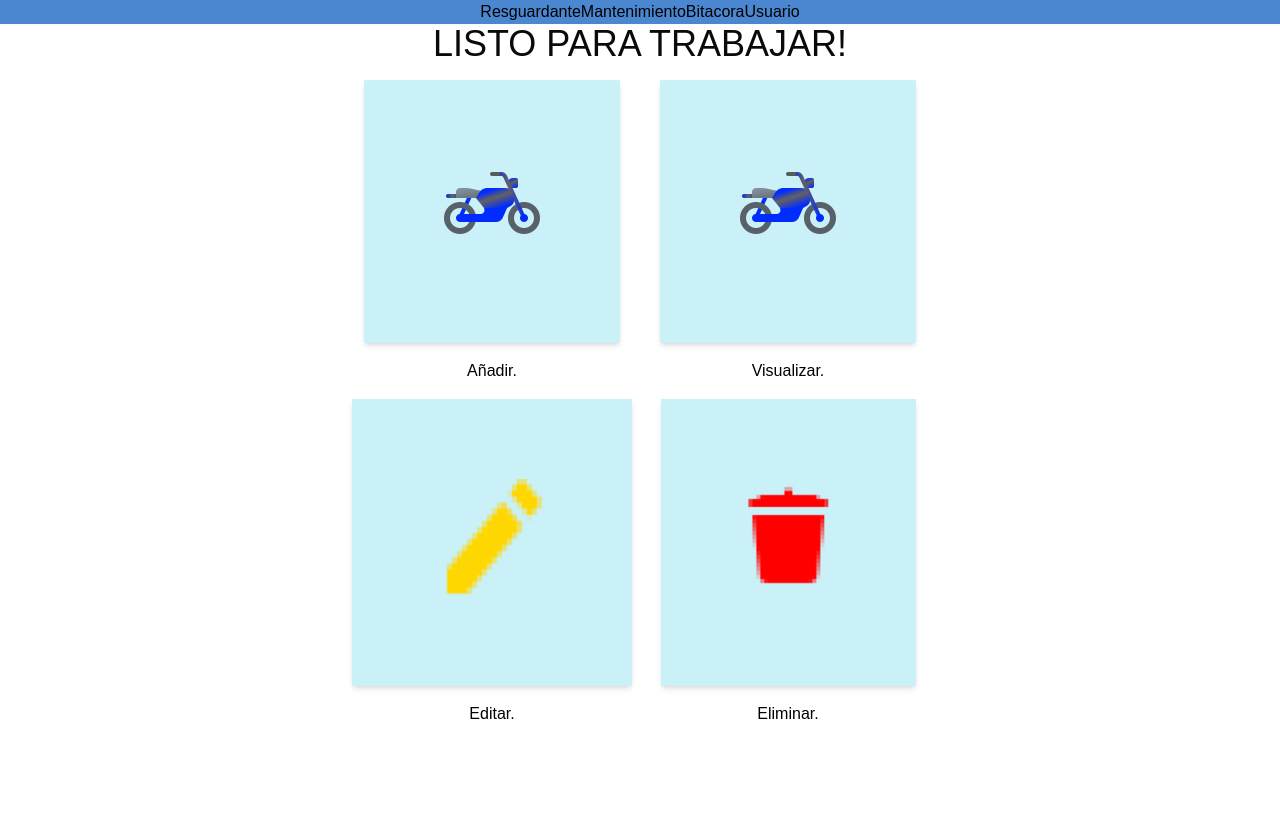
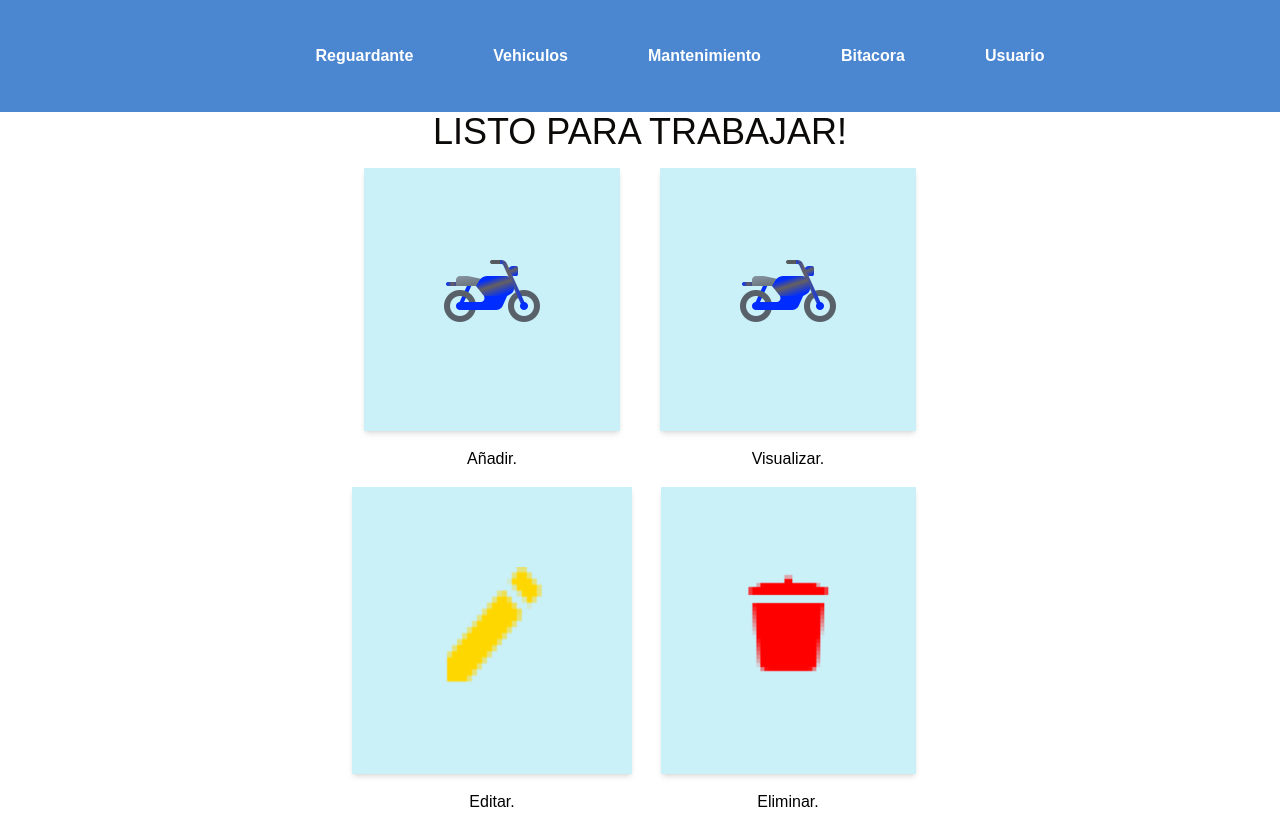
Before and after one commit to Esparrago23/Luputechno, a React (Vite) app: page /Vehicules in a window 1280 px wide. Built offline with nearby package versions, Linux system fonts and the light colour scheme.

Commit message:
Listo Vista Arreglada

```diff
--- a/src/components/atoms/Button.jsx
+++ b/src/components/atoms/Button.jsx
@@ -1,6 +1,6 @@
-function Button({title,onClick}) {
+function Button({title,onClick,className}) {
     return(
-        <button onClick={onClick}>{title}</button>
+        <button className={className} onClick={onClick}>{title}</button>
     );
 }
 export default Button
--- a/src/components/atoms/ElementoFormulario.jsx
+++ b/src/components/atoms/ElementoFormulario.jsx
@@ -5,14 +5,10 @@ import Input from './Input'
 function ElementoFormulario({type, placeholder, text, value}) {
     return (
         <div className='flex flex-row m-3 h-15'>
-        <Label className = "m-2 font-bold  bg-azulIntegrador rounded-full p-5 w-80  text-white" text={text}></Label>
+        <Label className = "m-2 font-bold  bg-azulIntegrador rounded-full p-5 w-80  text-white p" text={text}></Label>
         <Input type={type} placeholder={placeholder} value = {value}></Input>
         </div>
     )
 }
 
 export default ElementoFormulario
-
-
-
-//? GG
--- a/src/components/atoms/Input.jsx
+++ b/src/components/atoms/Input.jsx
@@ -2,7 +2,10 @@
 
 function Input(props,{Children}) {
     return(
-        <input type={props.type} placeholder={props.placeholder} value={props.value} >{Children}</input>
+        <input type={props.type}
+        placeholder={props.placeholder}
+        value={props.value} className="block w-full px-3 py-2 mt-1 bg-white border rounded-full shadow-sm border-slate-300 placeholder-slate-400 focus:outline-none focus:border-sky-500 focus:ring-sky-500 sm:text-sm focus:ring-1"
+        ></input>
     )
 }
 export default Input
--- a/src/components/atoms/Label.jsx
+++ b/src/components/atoms/Label.jsx
@@ -1,6 +1,6 @@
 function Label(props) {
     return(
-        <label>{props.text}</label>
+        <label className={props.className}>{props.text}</label>
     );
 }
 export default Label
--- a/src/components/molecules/Eliminar.jsx
+++ b/src/components/molecules/Eliminar.jsx
@@ -1,9 +1,10 @@
 import Input from "../atoms/Input";
+import Label from "../atoms/Label";
 function Eliminar({ title, type, placeholder,onInputChange}) {
   return (
     <div>
       <div>
-        <h2>{title}</h2>
+        <Label>{title}</Label>
       </div>
       <div>
         <Input type={type} placeholder={placeholder} onChange={onInputChange}/>
--- a/src/components/molecules/navbar.jsx
+++ b/src/components/molecules/navbar.jsx
@@ -1,27 +1,24 @@
 import { useNavigate } from "react-router-dom";
 import Button from "../atoms/Button";
-import VehicleDropdown from "../molecules/VehicleDropdown";
 
 function Navbar() {
   const navigate = useNavigate();
 
-  const handlerClick = (route) => {
-    navigate(route);
+  const handlerClick = (e) => {
+    navigate("/");
   };
-
   return (
     <div className="bg-azulIntegrador">
-      <nav className="flex justify-center">
-        <ul className="flex flex-row">
-          <li><Button className="w-full py-1 m-10 font-bold text-white" title={"Resguardante"} ></Button></li>
-          <li><VehicleDropdown /></li>
-          <li><Button className="w-full py-1 m-10 font-bold text-white" title={"Mantenimiento"} ></Button></li>
-          <li><Button className="w-full py-1 m-10 font-bold text-white" title={"Bitacora"} ></Button></li>
-          <li><Button className="w-full py-1 m-10 font-bold text-white" title={"Usuario"}></Button></li>
+      <nav className="flex justify-center ...">
+        <ul className="flex flex-row ...">
+          <li><Button className="w-full py-1 text-white font-bold m-10" title={"Reguardante"}></Button></li>
+          <li><Button className="w-full py-1 text-white font-bold m-10" title={"Vehiculos"}></Button></li>
+          <li><Button className="w-full py-1 text-white font-bold m-10" title={"Mantenimiento"}></Button></li>
+          <li><Button className="w-full py-1 text-white font-bold m-10" title={"Bitacora"}></Button></li>
+          <li><Button className="w-full py-1 text-white font-bold m-10" title={"Usuario"}></Button></li>
         </ul>
       </nav>
     </div>
   );
 }
-
 export default Navbar;
--- a/src/components/organisms/SectionMotos.jsx
+++ b/src/components/organisms/SectionMotos.jsx
@@ -48,10 +48,10 @@ function SectionMotos() {
                 <div className="mb-4 text-4xl text-center text-stone-950">
                     <Label text="LISTO PARA TRABAJAR!" />
                 </div>
-                <div className="grid grid-cols-2 gap-4">
+                <div className="grid gap-4 grid-cols-2">
                     <Principal onClick={openModal} image={"Moto.png"} text="Añadir." />
                     <Principal image={"Moto.png"} text="Visualizar." />
-                    <Principal image={"editarEditado.png"} text="Editar." />
+                    <Principal image={"editarEdit.png"} text="Editar." />
                     <Principal onClick={() => openDeleteModal('vehiculos')} image={"eliminar.png"} text="Eliminar." />
                 </div>
 
@@ -65,7 +65,7 @@ function SectionMotos() {
                     </div>
                 </dialog>
 
-                <dialog ref={deleteModalRef} className="border-4 border-black bg-azulIntegradorClaro">
+                <dialog ref={deleteModalRef} className="border-4 border-black bg-azulIntegradorClaro w-1/3">
                     <div className="flex justify-center flex-col">
                         <ModalEliminar currentPage={currentPage} />
                         <button className="w-1/5 m-1 font-bold text-white bg-red-600 border p-4 w-full" onClick={closeDeleteModal}>Cerrar</button>
```
Also changed, not shown: public/editarEdit.png (added).
